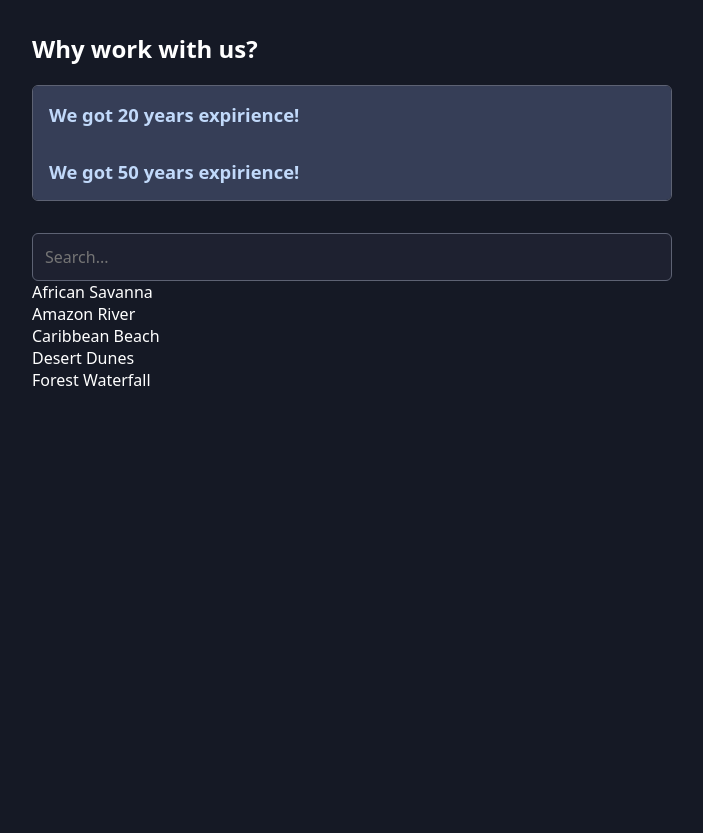
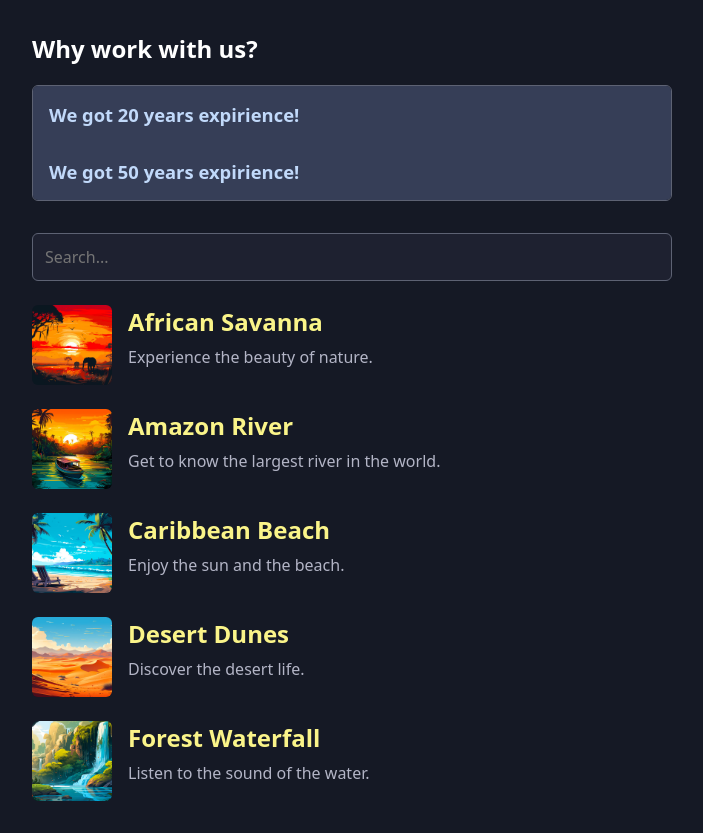
Before and after one commit to StanZz94/ReactBestPractices, a React (Vite) app: page / in a window 1280 px wide. Shown: the whole page, without its empty margins (288-991 px from the left). Before the commit the page ends 800 px from the top, so only its background shows below. Built offline with nearby package versions, Linux system fonts and the light colour scheme.

Commit message:
use render props

```diff
--- a/src/App.jsx
+++ b/src/App.jsx
@@ -5,6 +5,7 @@
 import desertImg from './assets/desert-dunes.jpg';
 import forestImg from './assets/forest-waterfall.jpg';
 import SearchableList from "./components/SearchableList/SearchableList";
+import Place from "./Place";
 
 const PLACES = [
   {
@@ -69,7 +70,9 @@
     </section>
 
     <section>
-      <SearchableList items={PLACES} />
+      <SearchableList items={PLACES}>
+        {(item) => <Place item={item} />}
+      </SearchableList>
     </section>
   </main>
 
--- /dev/null
+++ b/src/Place.jsx
@@ -0,0 +1,11 @@
+export default function Place({ item }) {
+  return (
+    <article className="place">
+      <img src={item.image} alt={item.title} />
+      <div>
+        <h2>{item.title}</h2>
+        <p>{item.description}</p>
+      </div>
+    </article>
+  );
+}
--- a/src/components/SearchableList/SearchableList.jsx
+++ b/src/components/SearchableList/SearchableList.jsx
@@ -1,9 +1,21 @@
-export default function SearchableList({ items }) {
+import { useState } from "react"
+
+export default function SearchableList({ items, children }) {
+    const [searchTerm, setSearchTerm] = useState('');
+
+    const searchResult = items.filter(item => JSON.stringify(item).toLowerCase().includes(searchTerm.toLowerCase()))
+
+    function handleChange(e) {
+        const searchTerm = e.target.value;
+        setSearchTerm(searchTerm);
+    }
 
     return <div className="searchable-list">
-        <input type="search" placeholder="Search..." />
+        <input type="search" onChange={handleChange} placeholder="Search..." />
         <ul>
-            {items.map(item => (<li key={item.id}>{item.title}</li>))}
+            {searchResult.map((item, index) => (<li key={index}>
+                {children(item)}
+                </li>))}
         </ul>
     </div>
 }
```
